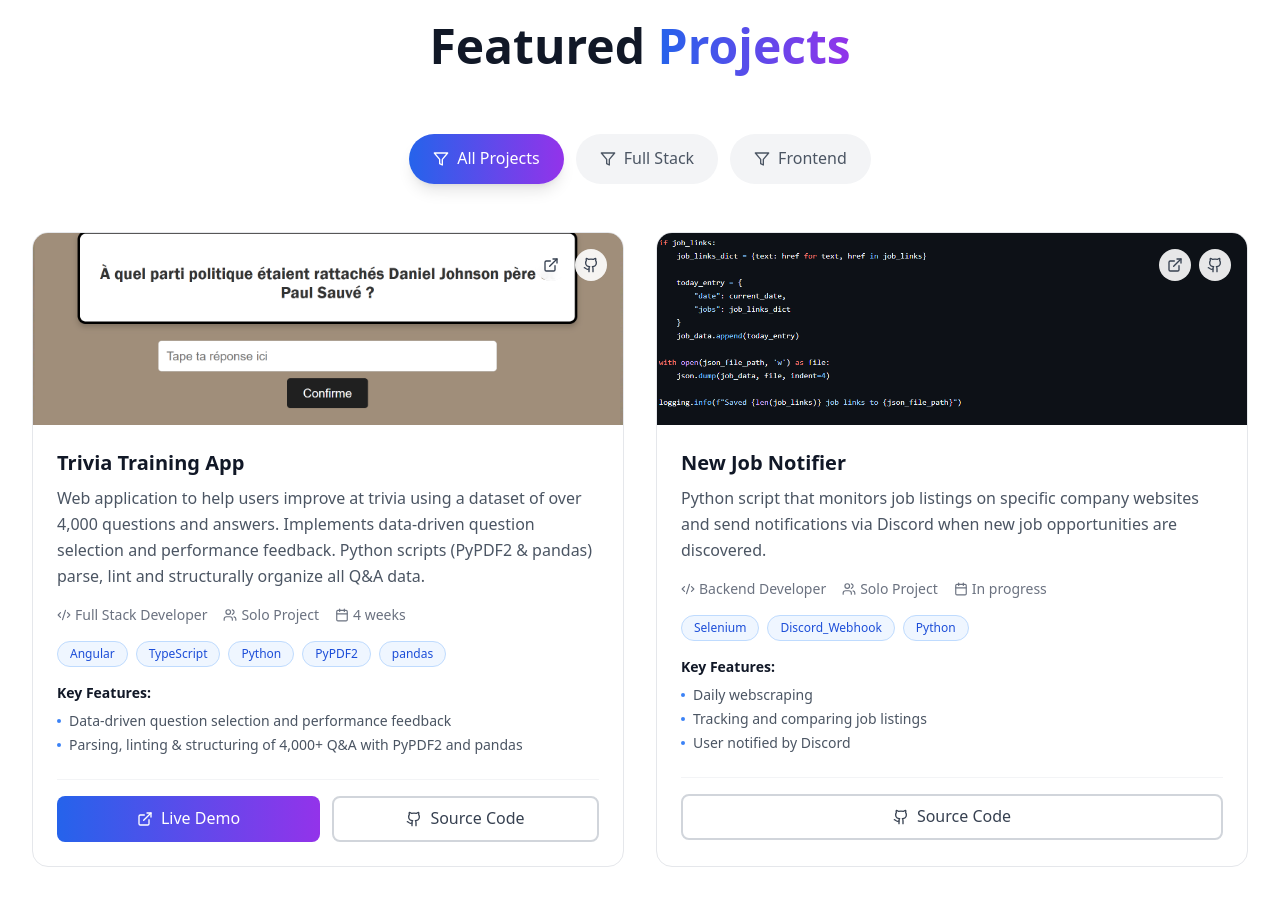
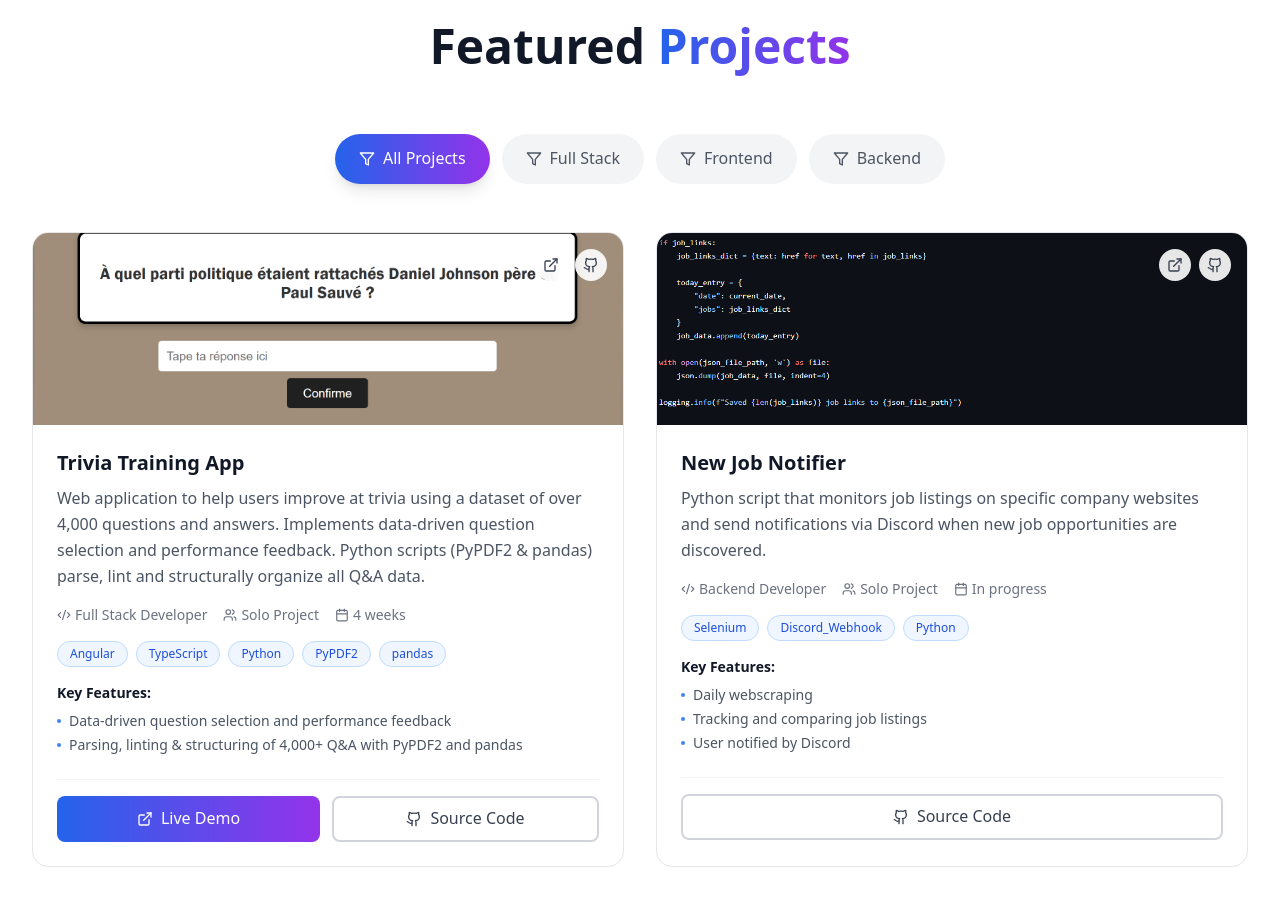
Before and after one commit to phil3838/portfolio, a React (Vite) app: page / in a window 1280 px wide. Shown: the part 3220-4118 px from the top of the page. Built offline with nearby package versions, Linux system fonts and the light colour scheme.

Commit message:
add backend category

```diff
--- a/src/components/Projects.tsx
+++ b/src/components/Projects.tsx
@@ -68,6 +68,7 @@ const Projects = () => {
     { id: 'all', label: 'All Projects' },
     { id: 'fullstack', label: 'Full Stack' },
     { id: 'frontend', label: 'Frontend' },
+    { id: 'backend', label: 'Backend' },
   ];
 
   const filteredProjects = filter === 'all'
```
